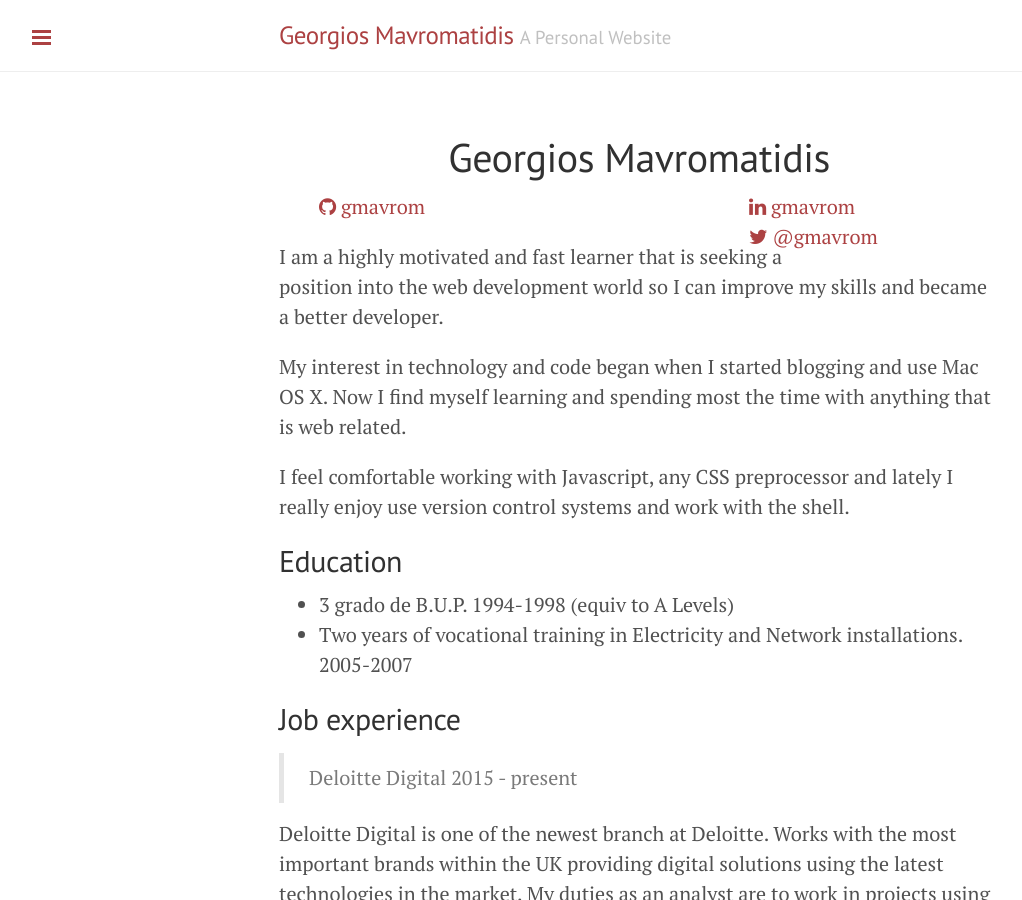
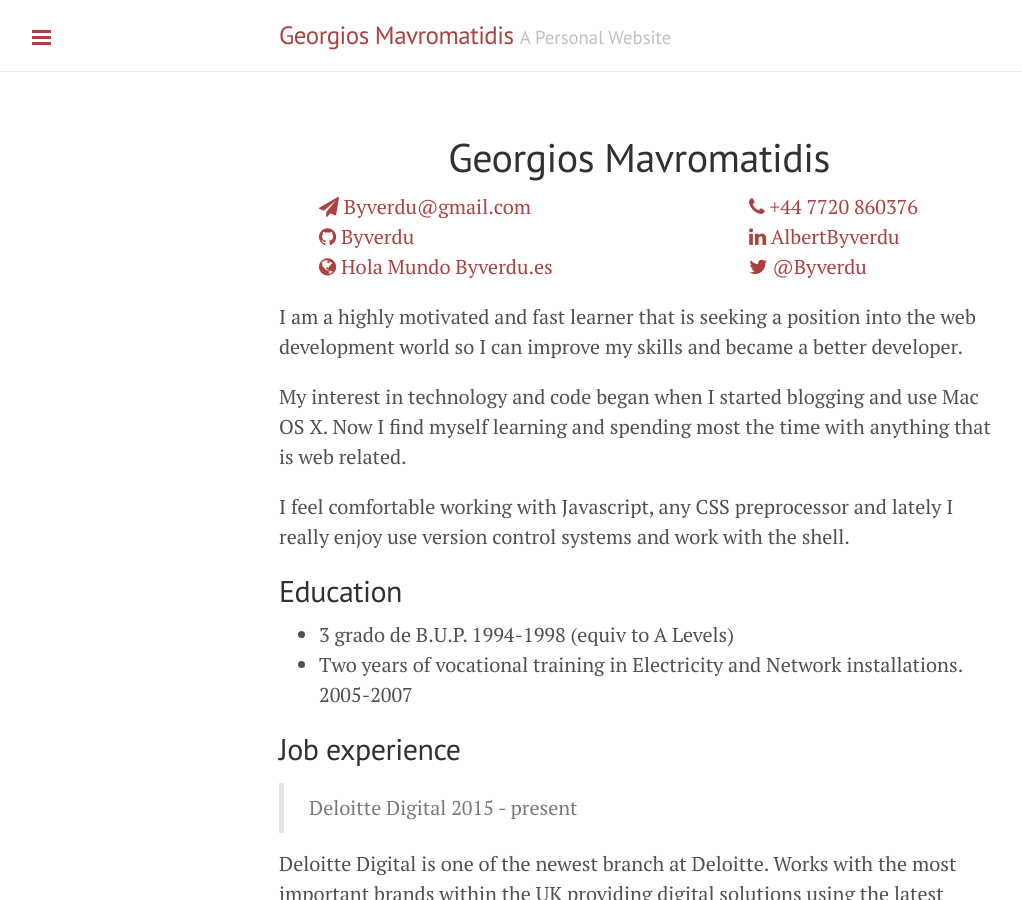
Before and after one commit to gmavrom33/gmavrom.github.io, a Jekyll site: the page built from cv/index.md, in a window 1280 px wide and 900 px high. Shown: the whole window, without its empty margins (1-1023 px from the left). Built offline with Jekyll 4.4.1, drawn with Linux system fonts in a browser that asks for light colours; nearby versions of some CDN libraries.

Commit message:
Update index.md

```diff
--- a/cv/index.md
+++ b/cv/index.md
@@ -12,9 +12,12 @@
 
 <div class="contact">
   <ul>
-		<li><a href="https://www.linkedin.com/in/gmavrom"><i class="fa fa-linkedin"></i> gmavrom</a></li>
-		<li><a href="https://github.com/gmavrom"><i class="fa fa-github"></i>  gmavrom</a></li>
-		<li><a href="https://twitter.com/gmavrom"><i class="fa fa-twitter"></i>  @gmavrom</a></li>
+		<li><a><i class="fa fa-phone"></i>  +44 7720 860376</a></li>
+		<li><a href="mailto:byverdu@gmail.com?subject=Say%20Hello%20to%20Albert"><i class="fa fa-send"></i>  Byverdu@gmail.com</a></li>
+		<li><a href="https://www.linkedin.com/in/albertbyverdu"><i class="fa fa-linkedin"></i> AlbertByverdu</a></li>
+		<li><a href="https://github.com/byverdu"><i class="fa fa-github"></i>  Byverdu</a></li>
+		<li><a href="https://twitter.com/byverdu"><i class="fa fa-twitter"></i>  @Byverdu</a></li>
+		<li><a href="http://byverdu.es"><i class="fa fa-globe"></i>  Hola Mundo Byverdu.es</a></li>
 	</ul>
 </div>
 
```
